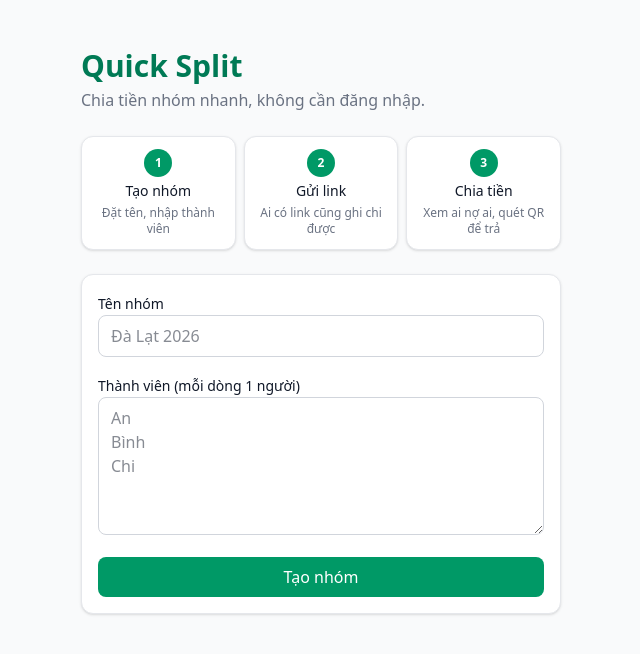
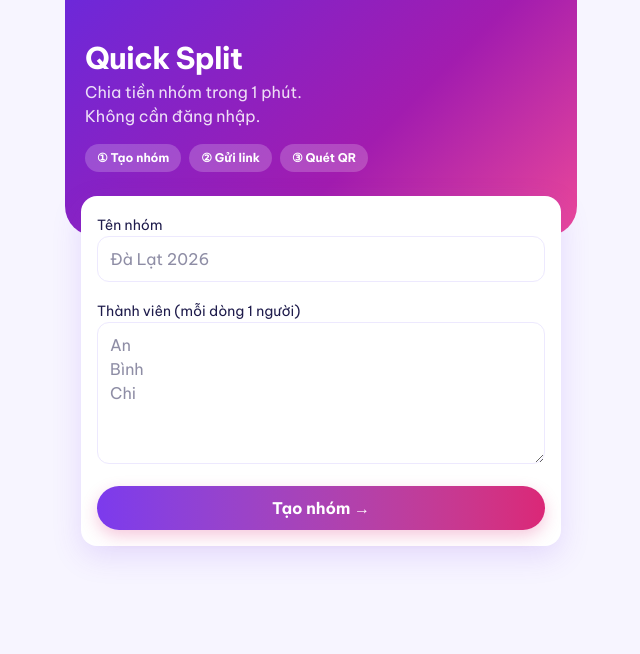
Before and after one commit to ngoxuanchien/quick-split, a Next.js app: page / in a window 1280 px wide. Shown: the top 654 px of the page, without its empty margins (319-959 px from the left). Built offline with nearby package versions, Linux system fonts and the light colour scheme.

Commit message:
feat(ui): fintech design tokens, Be Vietnam Pro font and new home page

```diff
--- a/app/create-group-form.tsx
+++ b/app/create-group-form.tsx
@@ -6,7 +6,7 @@ import { createGroup } from './actions';
 export function CreateGroupForm() {
   const [state, action, pending] = useActionState(createGroup, undefined);
   return (
-    <form action={action} className="card space-y-4">
+    <form action={action} className="card space-y-4 shadow-[0_10px_30px_rgba(124,58,237,0.15)]">
       <label className="block space-y-1">
         <span className="text-sm font-medium">Tên nhóm</span>
         <input name="name" defaultValue={state?.input?.name} required maxLength={100} placeholder="Đà Lạt 2026" className="input" />
@@ -15,9 +15,9 @@ export function CreateGroupForm() {
         <span className="text-sm font-medium">Thành viên (mỗi dòng 1 người)</span>
         <textarea name="members" defaultValue={state?.input?.members} required rows={5} placeholder={'An\nBình\nChi'} className="input" />
       </label>
-      {state?.error && <p className="text-sm text-red-600">{state.error}</p>}
+      {state?.error && <p className="text-sm text-red-600 dark:text-red-400">{state.error}</p>}
       <button disabled={pending} className="btn w-full">
-        {pending ? 'Đang tạo…' : 'Tạo nhóm'}
+        {pending ? 'Đang tạo…' : 'Tạo nhóm →'}
       </button>
     </form>
   );
--- a/app/error.tsx
+++ b/app/error.tsx
@@ -2,7 +2,7 @@
 
 export default function Error({ retry }: { error: Error & { digest?: string }; retry: () => void }) {
   return (
-    <div className="space-y-4 pt-8 text-center">
+    <div className="space-y-4 px-4 pt-8 text-center">
       <p>Có lỗi xảy ra, có thể do mất kết nối. Vui lòng thử lại.</p>
       <button onClick={() => retry()} className="btn">
         Thử lại
--- a/app/g/[id]/expense/[eid]/page.tsx
+++ b/app/g/[id]/expense/[eid]/page.tsx
@@ -13,8 +13,8 @@ export default async function EditExpensePage({ params }: { params: Promise<{ id
   const expense = data?.expenses.find((e) => e.id === Number(eid));
   if (!data || !expense) notFound();
   return (
-    <div className="space-y-4">
-      <Link href={groupPath(id)} className="text-sm text-emerald-700">
+    <div className="space-y-4 px-4 py-5">
+      <Link href={groupPath(id)} className="link text-sm">
         ← {data.group.name}
       </Link>
       <h1 className="text-xl font-bold">Sửa khoản chi</h1>
--- a/app/g/[id]/expense/new/page.tsx
+++ b/app/g/[id]/expense/new/page.tsx
@@ -12,8 +12,8 @@ export default async function NewExpensePage({ params }: { params: Promise<{ id:
   const data = await getGroup(id);
   if (!data) notFound();
   return (
-    <div className="space-y-4">
-      <Link href={groupPath(id)} className="text-sm text-emerald-700">
+    <div className="space-y-4 px-4 py-5">
+      <Link href={groupPath(id)} className="link text-sm">
         ← {data.group.name}
       </Link>
       <h1 className="text-xl font-bold">Thêm khoản chi</h1>
--- a/app/g/[id]/not-found.tsx
+++ b/app/g/[id]/not-found.tsx
@@ -2,9 +2,9 @@ import Link from 'next/link';
 
 export default function NotFound() {
   return (
-    <div className="space-y-4 pt-8 text-center">
+    <div className="space-y-4 px-4 pt-8 text-center">
       <p>Không tìm thấy nhóm này. Kiểm tra lại link.</p>
-      <Link href="/" className="text-emerald-700 underline">
+      <Link href="/" className="link underline">
         Tạo nhóm mới
       </Link>
     </div>
--- a/app/g/[id]/page.tsx
+++ b/app/g/[id]/page.tsx
@@ -39,7 +39,7 @@ export default async function GroupPage({
   const sum = summarize(data);
 
   return (
-    <div className="space-y-4">
+    <div className="space-y-4 px-4 py-4">
       <header className="space-y-1">
         <div className="flex items-center justify-between gap-2">
           <h1 className="truncate text-xl font-bold">{data.group.name}</h1>
--- a/app/globals.css
+++ b/app/globals.css
@@ -1,19 +1,59 @@
 @import "tailwindcss";
 
+@theme inline {
+  --font-sans: var(--font-be-vietnam), ui-sans-serif, system-ui, sans-serif;
+}
+
+@theme {
+  --color-brand-50: #f5f3ff;
+  --color-brand-100: #ede9fe;
+  --color-brand-300: #c4b5fd;
+  --color-brand-500: #8b5cf6;
+  --color-brand-600: #7c3aed;
+  --color-brand-700: #6d28d9;
+  --color-accent-500: #ec4899;
+  --color-accent-600: #db2777;
+  --color-accent-700: #be185d;
+  --color-ink: #1e1b4b;
+  --color-canvas: #f7f5ff;
+  --color-canvas-dark: #0f0b1f;
+  --color-surface-dark: #1a1430;
+  --color-field-dark: #140f28;
+  --color-line-dark: #2e2550;
+}
+
 @layer components {
-  .input {
-    @apply w-full rounded-lg border border-gray-300 bg-white px-3 py-2 outline-none focus:border-emerald-500 dark:border-gray-700 dark:bg-gray-900;
+  .hero {
+    @apply text-white;
+    background-image: linear-gradient(135deg, #6d28d9, #a21caf 60%, #ec4899);
+  }
+  @media (prefers-color-scheme: dark) {
+    .hero {
+      background-image: linear-gradient(135deg, #4c1d95, #701a75 60%, #9d174d);
+    }
+  }
+  .glass {
+    @apply rounded-2xl border border-white/25 bg-white/15 backdrop-blur dark:border-white/20 dark:bg-white/10;
   }
   .btn {
-    @apply rounded-lg bg-emerald-600 px-4 py-2 font-medium text-white hover:bg-emerald-700 disabled:opacity-50;
+    @apply inline-flex items-center justify-center rounded-full bg-linear-to-r from-brand-600 to-accent-600 px-5 py-2.5 font-bold text-white shadow-[0_6px_16px_rgba(219,39,119,0.25)] transition hover:brightness-110 disabled:opacity-50;
+  }
+  .btn-soft {
+    @apply inline-flex items-center justify-center rounded-full bg-brand-50 px-5 py-2.5 font-bold text-brand-700 hover:bg-brand-100 dark:bg-[#2a2148] dark:text-brand-300 dark:hover:bg-[#33295a];
   }
   .btn-ghost {
-    @apply rounded-lg border border-gray-300 px-3 py-1.5 text-sm font-medium hover:bg-gray-100 dark:border-gray-700 dark:hover:bg-gray-800;
+    @apply inline-flex items-center justify-center gap-1 rounded-full bg-white/20 px-3 py-1.5 text-sm font-medium text-white hover:bg-white/30;
   }
   .card {
-    @apply rounded-xl border border-gray-200 bg-white p-4 shadow-sm dark:border-gray-800 dark:bg-gray-900;
+    @apply rounded-2xl bg-white p-4 shadow-[0_4px_14px_rgba(124,58,237,0.07)] dark:border dark:border-line-dark dark:bg-surface-dark dark:shadow-none;
+  }
+  .input {
+    @apply w-full rounded-xl border-[1.5px] border-brand-100 bg-white px-3 py-2.5 outline-none focus:border-brand-500 dark:border-line-dark dark:bg-field-dark dark:focus:border-brand-500;
   }
   .muted {
-    @apply text-gray-500 dark:text-gray-400;
+    @apply text-gray-500 dark:text-brand-300/70;
+  }
+  .link {
+    @apply font-semibold text-brand-600 dark:text-brand-300;
   }
 }
--- a/app/layout.tsx
+++ b/app/layout.tsx
@@ -1,16 +1,27 @@
 import type { Metadata, Viewport } from 'next';
+import localFont from 'next/font/local';
 import './globals.css';
+
+// bundled TTFs (also used by the summary PNG): no font download at build or runtime
+const beVietnam = localFont({
+  src: [
+    { path: '../assets/fonts/BeVietnamPro-Regular.ttf', weight: '400', style: 'normal' },
+    { path: '../assets/fonts/BeVietnamPro-Bold.ttf', weight: '700', style: 'normal' },
+  ],
+  variable: '--font-be-vietnam',
+  display: 'swap',
+});
 
 export const metadata: Metadata = { title: 'Quick Split', description: 'Chia tiền nhóm nhanh' };
 
 // native controls (select, scrollbars) follow the system theme
-export const viewport: Viewport = { colorScheme: 'light dark' };
+export const viewport: Viewport = { colorScheme: 'light dark', themeColor: '#6d28d9' };
 
 export default function RootLayout({ children }: Readonly<{ children: React.ReactNode }>) {
   return (
-    <html lang="vi">
-      <body className="bg-gray-50 text-gray-900 dark:bg-gray-950 dark:text-gray-100">
-        <main className="mx-auto max-w-lg p-4">{children}</main>
+    <html lang="vi" className={beVietnam.variable}>
+      <body className="bg-canvas font-sans text-ink antialiased dark:bg-canvas-dark dark:text-violet-50">
+        <main className="mx-auto min-h-dvh max-w-lg">{children}</main>
       </body>
     </html>
   );
--- a/app/page.tsx
+++ b/app/page.tsx
@@ -1,28 +1,28 @@
 import { CreateGroupForm } from './create-group-form';
 
-const STEPS = [
-  ['Tạo nhóm', 'Đặt tên, nhập thành viên'],
-  ['Gửi link', 'Ai có link cũng ghi chi được'],
-  ['Chia tiền', 'Xem ai nợ ai, quét QR để trả'],
-] as const;
+const STEPS = ['① Tạo nhóm', '② Gửi link', '③ Quét QR'] as const;
 
 export default function Home() {
   return (
-    <div className="space-y-6 pt-8">
-      <div className="space-y-1">
-        <h1 className="text-3xl font-bold text-emerald-700 dark:text-emerald-400">Quick Split</h1>
-        <p className="muted">Chia tiền nhóm nhanh, không cần đăng nhập.</p>
+    <div className="pb-10">
+      <section className="hero rounded-b-[30px] px-5 pt-10 pb-16">
+        <h1 className="text-3xl font-bold tracking-tight">Quick Split</h1>
+        <p className="mt-1 text-white/85">
+          Chia tiền nhóm trong 1 phút.
+          <br />
+          Không cần đăng nhập.
+        </p>
+        <ul className="mt-4 flex flex-wrap gap-2 text-xs">
+          {STEPS.map((s) => (
+            <li key={s} className="rounded-full bg-white/20 px-3 py-1.5 font-semibold">
+              {s}
+            </li>
+          ))}
+        </ul>
+      </section>
+      <div className="-mt-10 px-4">
+        <CreateGroupForm />
       </div>
-      <ol className="grid grid-cols-3 gap-2 text-center text-sm">
-        {STEPS.map(([title, hint], i) => (
-          <li key={title} className="card space-y-1 p-3">
-            <div className="mx-auto flex size-7 items-center justify-center rounded-full bg-emerald-600 text-xs font-bold text-white">{i + 1}</div>
-            <div className="font-medium">{title}</div>
-            <div className="muted text-xs">{hint}</div>
-          </li>
-        ))}
-      </ol>
-      <CreateGroupForm />
     </div>
   );
 }
```
